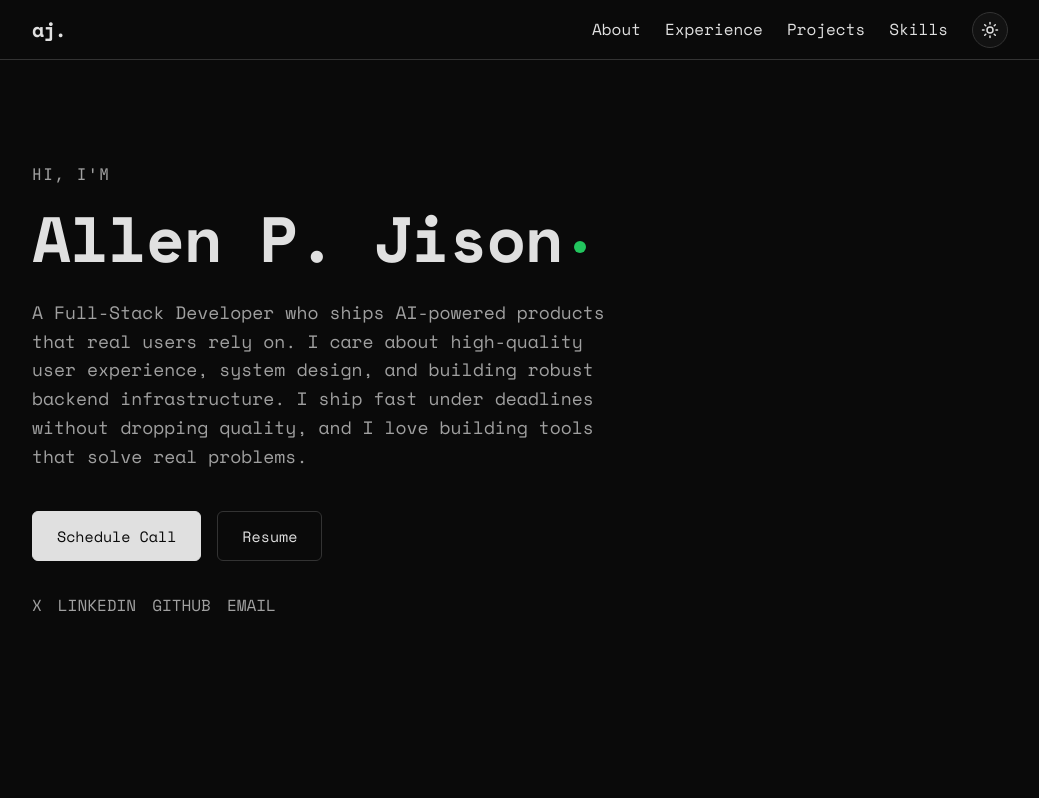
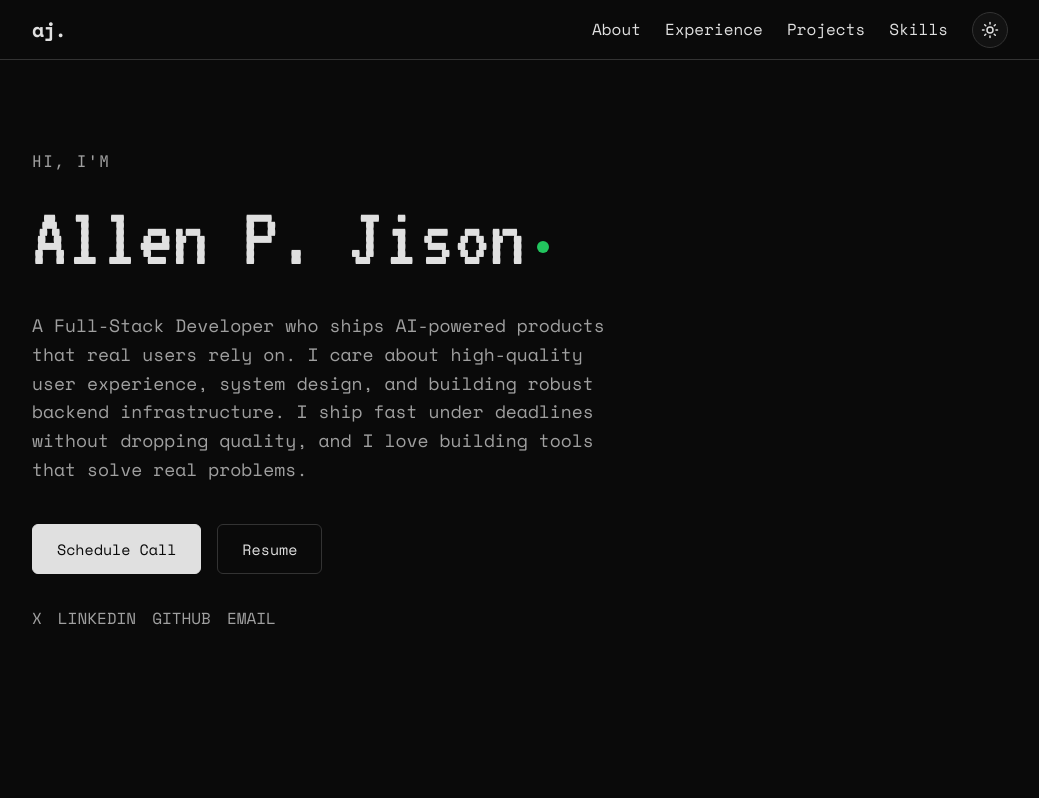
Before and after one commit to LyfSeeker/My-Portfolio, a React (Vite) app: page / in a window 1280 px wide. Shown: the top 798 px of the page, without its empty margins (120-1159 px from the left). Built offline with nearby package versions, Linux system fonts and the light colour scheme.

Commit message:
Change hero title font to retro pixel font

```diff
--- a/src/App.css
+++ b/src/App.css
@@ -87,9 +87,10 @@ main {
 }
 
 .hero-title {
-  font-size: clamp(2.5rem, 5vw, 4.5rem);
-  font-weight: 700;
-  letter-spacing: -0.02em;
+  font-family: 'VT323', monospace;
+  font-size: clamp(3.5rem, 7vw, 5.5rem);
+  font-weight: 400;
+  letter-spacing: 0;
   margin-bottom: 1.5rem;
   line-height: 1.1;
 }
--- a/src/index.css
+++ b/src/index.css
@@ -1,4 +1,4 @@
-@import url('https://fonts.googleapis.com/css2?family=Space+Mono:ital,wght@0,400;0,700;1,400;1,700&family=JetBrains+Mono:wght@400;500;700&display=swap');
+@import url('https://fonts.googleapis.com/css2?family=Space+Mono:ital,wght@0,400;0,700;1,400;1,700&family=JetBrains+Mono:wght@400;500;700&family=VT323&family=Pixelify+Sans:wght@400;500;600;700&display=swap');
 
 :root {
   /* Light Theme Variables */
@@ -40,7 +40,6 @@ html {
   font-family: 'Space Mono', monospace;
   scroll-behavior: smooth;
   font-size: 16px;
-  cursor: crosshair;
 }
 
 body {
@@ -52,7 +51,12 @@ body {
   -moz-osx-font-smoothing: grayscale;
 }
 
-h1, h2, h3, h4, h5, h6 {
+h1,
+h2,
+h3,
+h4,
+h5,
+h6 {
   font-weight: 600;
   line-height: 1.2;
   color: var(--text-primary);
@@ -108,16 +112,41 @@ ul {
   justify-content: space-between;
 }
 
-.gap-2 { gap: 0.5rem; }
-.gap-4 { gap: 1rem; }
-.gap-8 { gap: 2rem; }
+.gap-2 {
+  gap: 0.5rem;
+}
 
-.mt-2 { margin-top: 0.5rem; }
-.mt-4 { margin-top: 1rem; }
-.mt-8 { margin-top: 2rem; }
-.mb-2 { margin-bottom: 0.5rem; }
-.mb-4 { margin-bottom: 1rem; }
-.mb-8 { margin-bottom: 2rem; }
+.gap-4 {
+  gap: 1rem;
+}
+
+.gap-8 {
+  gap: 2rem;
+}
+
+.mt-2 {
+  margin-top: 0.5rem;
+}
+
+.mt-4 {
+  margin-top: 1rem;
+}
+
+.mt-8 {
+  margin-top: 2rem;
+}
+
+.mb-2 {
+  margin-bottom: 0.5rem;
+}
+
+.mb-4 {
+  margin-bottom: 1rem;
+}
+
+.mb-8 {
+  margin-bottom: 2rem;
+}
 
 /* Custom Scrollbar */
 ::-webkit-scrollbar {
```
